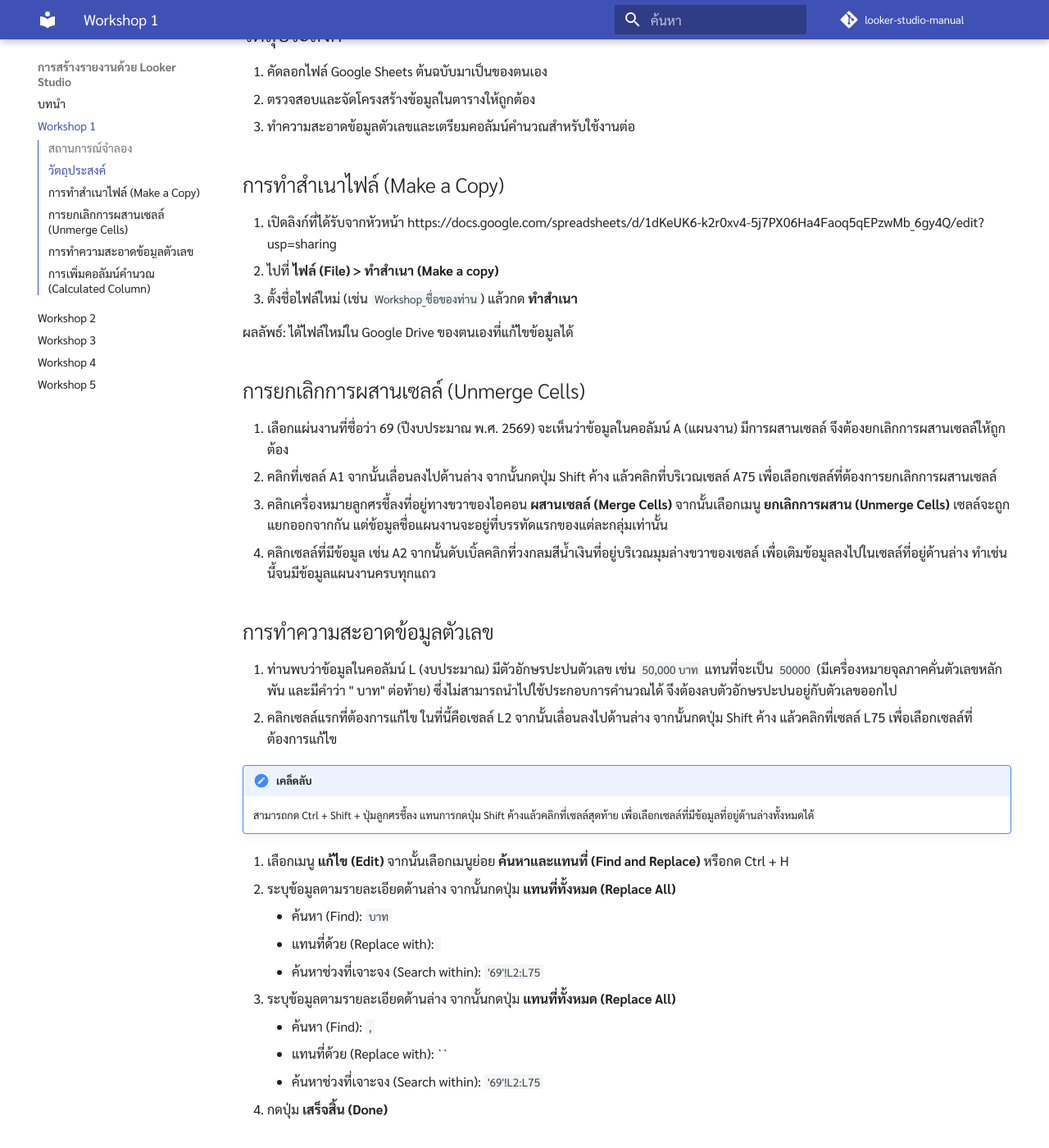
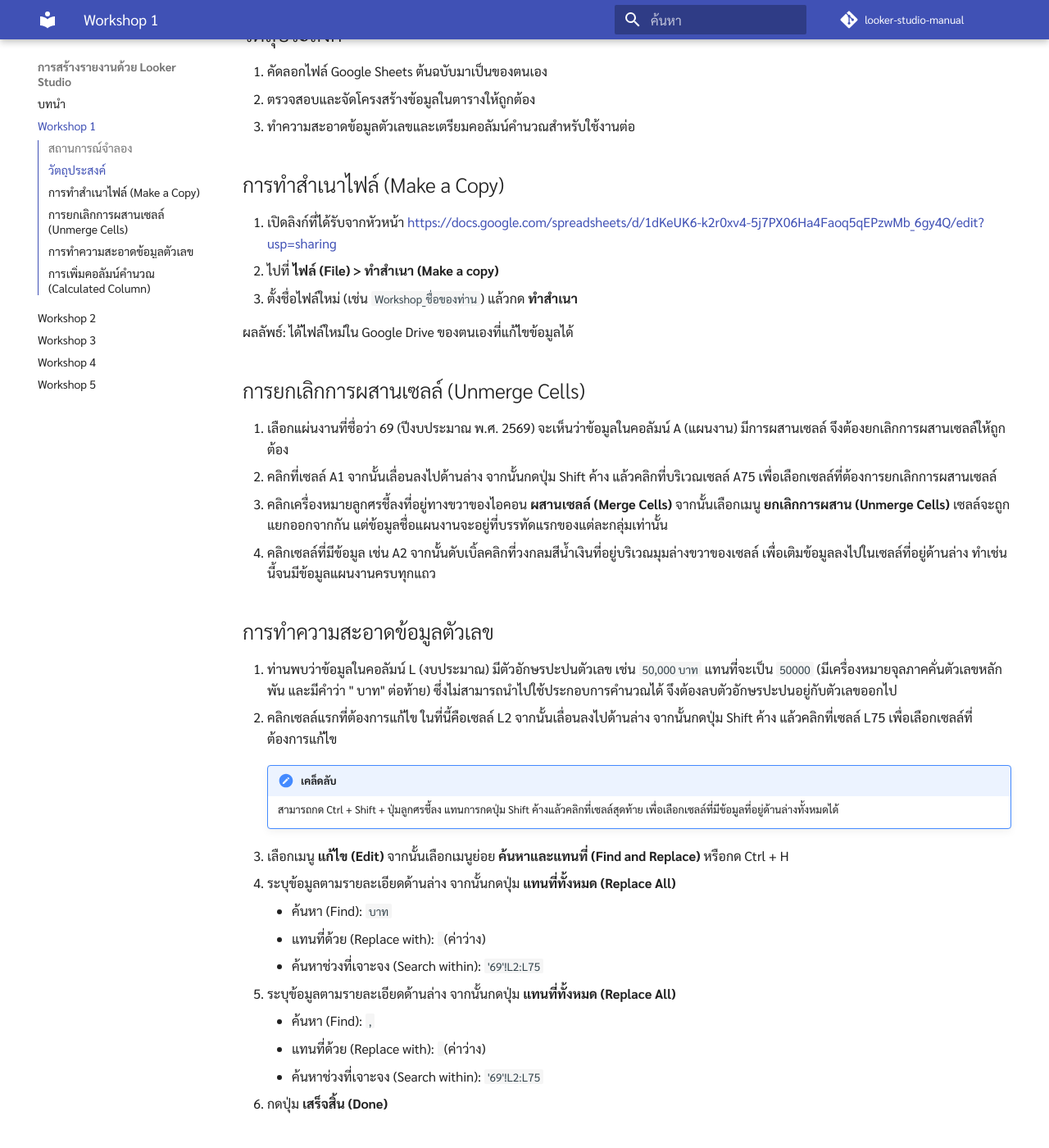
Before and after one commit to weeix/looker-studio-manual, an MkDocs documentation site: the page built from docs/workshop-1.md, in a window 1280 px wide and 1400 px high, scrolled down 417 px. Shown: the whole window at 82% size. Built offline with MkDocs 1.6.1 and Material for MkDocs 9.7.7, drawn with Linux system fonts in a browser that asks for light colours; comment, search, counter and statistics services are not loaded.

Commit message:
fix formatting in workshop 1

```diff
--- a/docs/workshop-1.md
+++ b/docs/workshop-1.md
@@ -12,7 +12,7 @@
 
 ## การทำสำเนาไฟล์ (Make a Copy)
 
-1. เปิดลิงก์ที่ได้รับจากหัวหน้า https://docs.google.com/spreadsheets/d/1dKeUK6-k2r0xv4-5j7PX06Ha4Faoq5qEPzwMb_6gy4Q/edit?usp=sharing
+1. เปิดลิงก์ที่ได้รับจากหัวหน้า <https://docs.google.com/spreadsheets/d/1dKeUK6-k2r0xv4-5j7PX06Ha4Faoq5qEPzwMb_6gy4Q/edit?usp=sharing>
 2. ไปที่ **ไฟล์ (File) > ทำสำเนา (Make a copy)**
 3. ตั้งชื่อไฟล์ใหม่ (เช่น `Workshop_ชื่อของท่าน`) แล้วกด **ทำสำเนา**
 
@@ -30,20 +30,20 @@
 1. ท่านพบว่าข้อมูลในคอลัมน์ L (งบประมาณ) มีตัวอักษรปะปนตัวเลข เช่น `50,000 บาท` แทนที่จะเป็น `50000` (มีเครื่องหมายจุลภาคคั่นตัวเลขหลักพัน และมีคำว่า " บาท" ต่อท้าย) ซึ่งไม่สามารถนำไปใช้ประกอบการคำนวณได้ จึงต้องลบตัวอักษรปะปนอยู่กับตัวเลขออกไป
 2. คลิกเซลล์แรกที่ต้องการแก้ไข ในที่นี้คือเซลล์ L2 จากนั้นเลื่อนลงไปด้านล่าง จากนั้นกดปุ่ม Shift ค้าง แล้วคลิกที่เซลล์ L75 เพื่อเลือกเซลล์ที่ต้องการแก้ไข
 
-!!! tips "เคล็ดลับ"
-    สามารถกด Ctrl + Shift + ปุ่มลูกศรชี้ลง แทนการกดปุ่ม Shift ค้างแล้วคลิกที่เซลล์สุดท้าย เพื่อเลือกเซลล์ที่มีข้อมูลที่อยู่ด้านล่างทั้งหมดได้
+    !!! tips "เคล็ดลับ"
+        สามารถกด Ctrl + Shift + ปุ่มลูกศรชี้ลง แทนการกดปุ่ม Shift ค้างแล้วคลิกที่เซลล์สุดท้าย เพื่อเลือกเซลล์ที่มีข้อมูลที่อยู่ด้านล่างทั้งหมดได้
 
 3. เลือกเมนู **แก้ไข (Edit)** จากนั้นเลือกเมนูย่อย **ค้นหาและแทนที่ (Find and Replace)** หรือกด Ctrl + H
 4. ระบุข้อมูลตามรายละเอียดด้านล่าง จากนั้นกดปุ่ม **แทนที่ทั้งหมด (Replace All)**
 
     * ค้นหา (Find): ` บาท`
-    * แทนที่ด้วย (Replace with): ` `
+    * แทนที่ด้วย (Replace with): ` ` (ค่าว่าง)
     * ค้นหาช่วงที่เจาะจง (Search within): `'69'!L2:L75`
 
 5. ระบุข้อมูลตามรายละเอียดด้านล่าง จากนั้นกดปุ่ม **แทนที่ทั้งหมด (Replace All)**
 
     * ค้นหา (Find): `,`
-    * แทนที่ด้วย (Replace with): ``
+    * แทนที่ด้วย (Replace with): ` ` (ค่าว่าง)
     * ค้นหาช่วงที่เจาะจง (Search within): `'69'!L2:L75`
 
 6. กดปุ่ม **เสร็จสิ้น (Done)**
```
